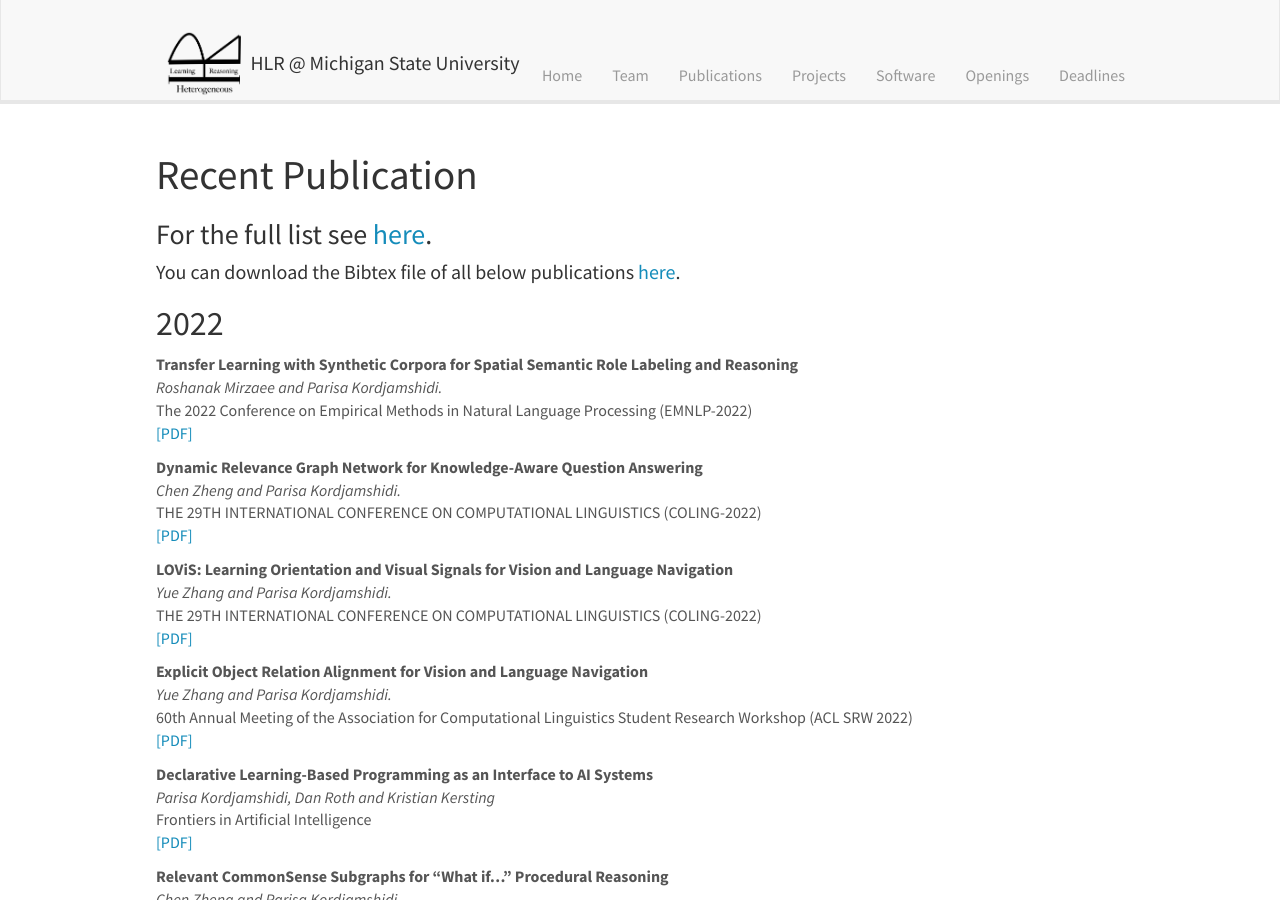
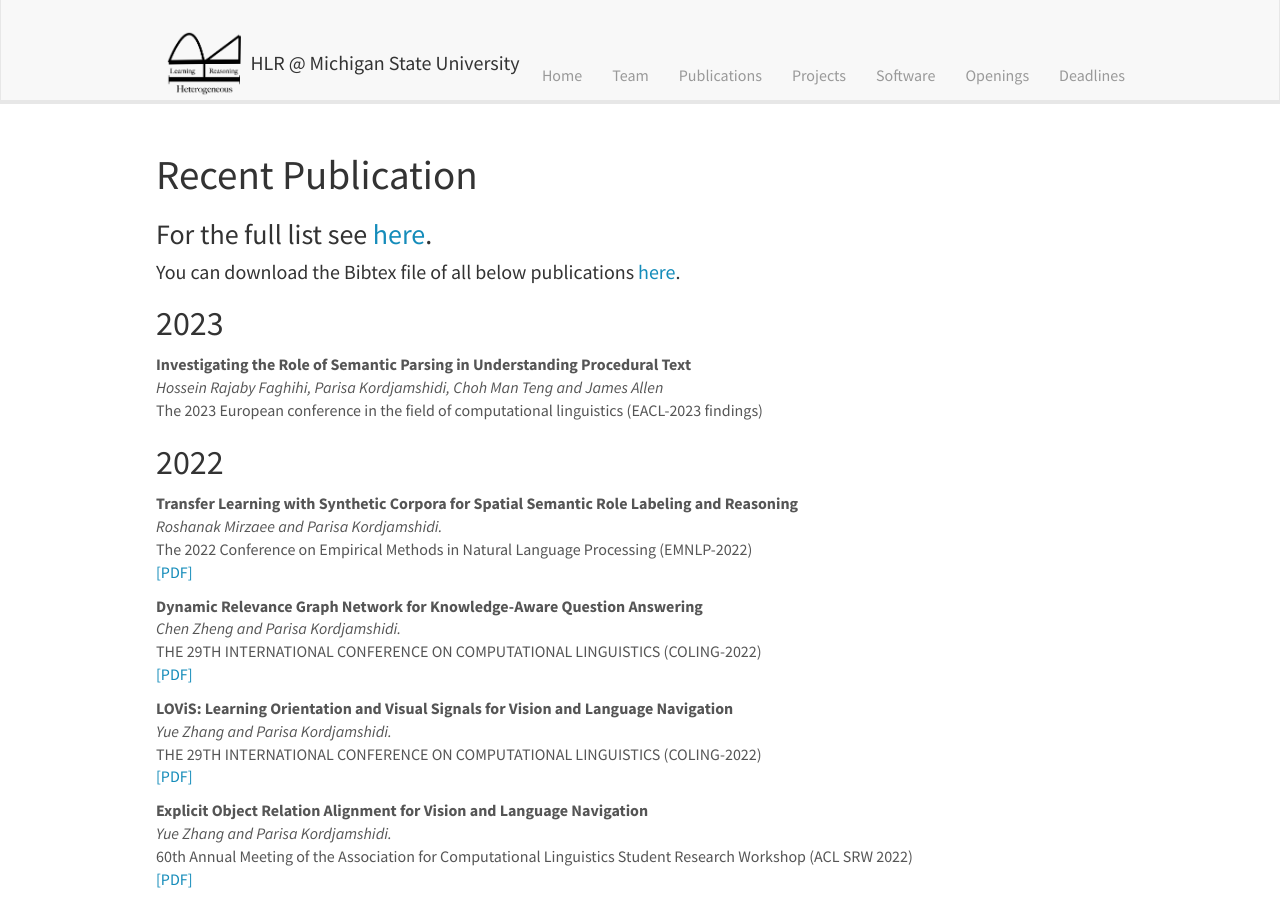
Before and after one commit to HLR/HLR.github.io, a Jekyll site: the page built from _pages/publications.md, in a window 1280 px wide and 900 px high. Built offline with Jekyll 4.4.1, drawn with Linux system fonts in a browser that asks for light colours; nearby versions of some CDN libraries.

Commit message:
Update publist.yml

```diff
--- a/_data/publist.yml
+++ b/_data/publist.yml
@@ -1,3 +1,10 @@
+#2023
+
+- title: "Investigating the Role of Semantic Parsing in Understanding Procedural Text"
+  authors: Hossein Rajaby Faghihi, Parisa Kordjamshidi, Choh Man Teng and James Allen
+  venue: The 2023 European conference in the field of computational linguistics (EACL-2023 findings)
+  year: 2023
+
 #2022
 
 - title: "Transfer Learning with Synthetic Corpora for Spatial Semantic Role Labeling and Reasoning"
```
